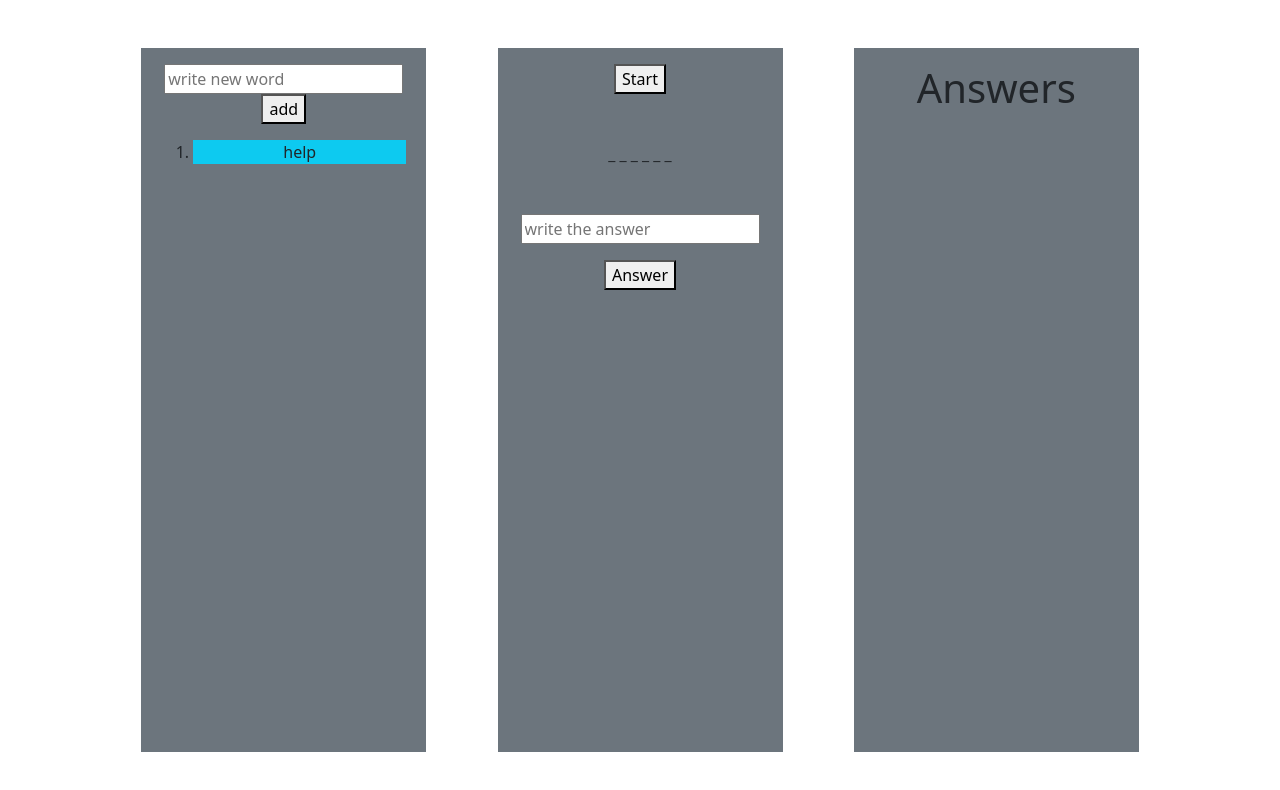
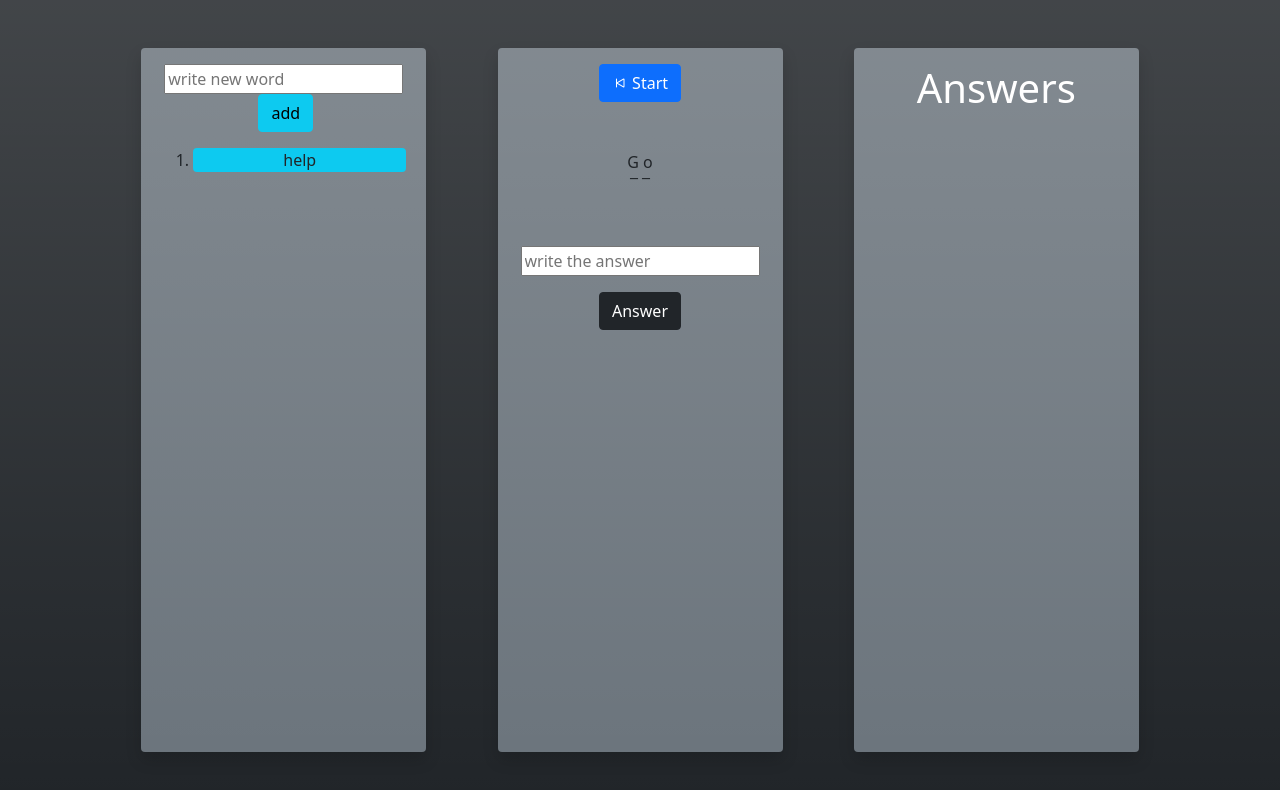
Before and after one commit to arinmis/word-trainer-web-app, a plain HTML site: page index.html in a window 1280 px wide. Drawn offline with nearby package versions, Linux system fonts and the light colour scheme.

Commit message:
add underline to words

```diff
--- a/app.js
+++ b/app.js
@@ -12,7 +12,7 @@ const wordBox = words.mount("#words");
 
 function addWord() {
     if (wordBox.newWord.length > 1 && !wordBox.wordArray.includes(wordBox.newWord)) {
-        wordBox.wordArray.push(wordBox.newWord);
+        wordBox.wordArray.push(wordBox.newWord.trim());
         wordBox.newWord = "";
     }
 }
@@ -23,9 +23,14 @@ const quiz = Vue.createApp({
     data() {
         return {
             isStarted: false,
-            quizWord: "_ _ _ _ _ _",
+            quizWord:"Go",
+            wordTemplate:" af ",
             answer: ""
         }
+    },
+    mounted() {
+        this.wordTemplate = generateTemplate(this.quizWord.length);
+        this.quizWord = this.quizWord.replaceAll('', ' ');
     }
 })
 
@@ -56,6 +61,8 @@ function start() {
 function play() {
     buffer = wordBox.wordArray.splice(generateRandomIndex(wordBox.wordArray.length), 1)[0];
     quizBox.quizWord = shuffle(buffer);
+    quizBox.wordTemplate = generateTemplate(quizBox.quizWord.length);
+    quizBox.quizWord = quizBox.quizWord.replaceAll('', ' ');
     quizBox.answer = "";
 }
 
@@ -82,6 +89,7 @@ function generateRandomIndex(lenth) {
     return Math.floor(Math.random() * lenth);
 }
 
+//shuffle given string's chars
 function shuffle(str) {
     chars = str.split('');
     let shuffledStr = "";
@@ -89,3 +97,10 @@ function shuffle(str) {
         shuffledStr += chars.splice(generateRandomIndex(chars.length), 1);
     return shuffledStr;
 }
+
+function generateTemplate(length) {
+    let template = "";
+    for (let i = 0; i < length - 1; i++)
+            template += "‾ ";
+    return template + '‾' ;
+}
--- a/index.html
+++ b/index.html
@@ -5,36 +5,45 @@
         <meta name="viewport" content="width=device-width, initial-scale=1">
         <title>Word Trainer</title>
         <link href="https://cdn.jsdelivr.net/npm/bootstrap@5.0.2/dist/css/bootstrap.min.css" rel="stylesheet" integrity="sha384-EVSTQN3/azprG1Anm3QDgpJLIm9Nao0Yz1ztcQTwFspd3yD65VohhpuuCOmLASjC" crossorigin="anonymous">
+        <!-- bootstrapt icons liblary -->
+        <link rel="stylesheet" href="https://cdn.jsdelivr.net/npm/bootstrap-icons@1.5.0/font/bootstrap-icons.css">
     </head>
-    <body class="bg-body">
+    <body class="bg-dark bg-gradient">
         <div class="container ">
           <div class="row vh-100 py-5 justify-content-evenly text-center">
-            <div class="col-3 py-3 bg-secondary" id="words" >
+            <div class="col-3 py-3 bg-secondary bg-gradient shadow rounded" id="words" >
                 <input v-model="newWord" placeholder="write new word">
-                    <button onclick="addWord()">add</button>
+                    <button class="btn btn-info ms-1" onclick="addWord()">add</button>
                 </input>
                 <ol class="my-3">
-                    <li v-for="word in wordArray" class="bg-info m-2">
+                    <li v-for="word in wordArray" class="bg-info m-2 rounded">
                         {{ word }}
                     </li>
                 </ol>
-             </div>
-            <div class="col-3 py-3 bg-secondary" id="quiz">
-                <button onClick="start()">Start</button>
-                <div class="my-5">{{ quizWord }}</div>
+            </div>
+            <div class="col-3 py-3 bg-secondary bg-gradient shadow rounded" id="quiz">
+                <button class="btn btn-primary" onClick="start()">
+                     <i class="bi bi-skip-start"></i>
+                     Start
+                </button>
+                <div class="my-5">
+                    <div>{{ quizWord }}</div>
+                    <div>{{ wordTemplate }}</div>
+
+                </div>
                 <div >
                     <input v-model="answer" placeholder="write the answer">
-                        <button class="my-3" onClick="check()">Answer</button>
+                        <button class="btn btn-dark mt-3" class="my-3" onClick="check()">Answer</button>
                     </input>
                 </div>
             </div>
-            <div class="col-3 bg-secondary p-3" id="answers">
-                <h1>Answers</h1>
+            <div class="col-3 bg-secondary  bg-gradient p-3 shadow rounded" id="answers">
+                <h1 class="text-white">Answers</h1>
                 <ol>
-                    <li v-for="answer in correctAnswers" class="bg-success my-2">
+                    <li v-for="answer in correctAnswers" class="bg-success my-2 rounded">
                             {{ answer }}
                     </li>
-                    <li v-for="answer in wrongAnswers" class="bg-danger my-2">
+                    <li v-for="answer in wrongAnswers" class="bg-danger my-2 rounded">
                             {{ answer }}
                     </li>
                 </ol>
```
Also changed, not shown: 1 other file.
